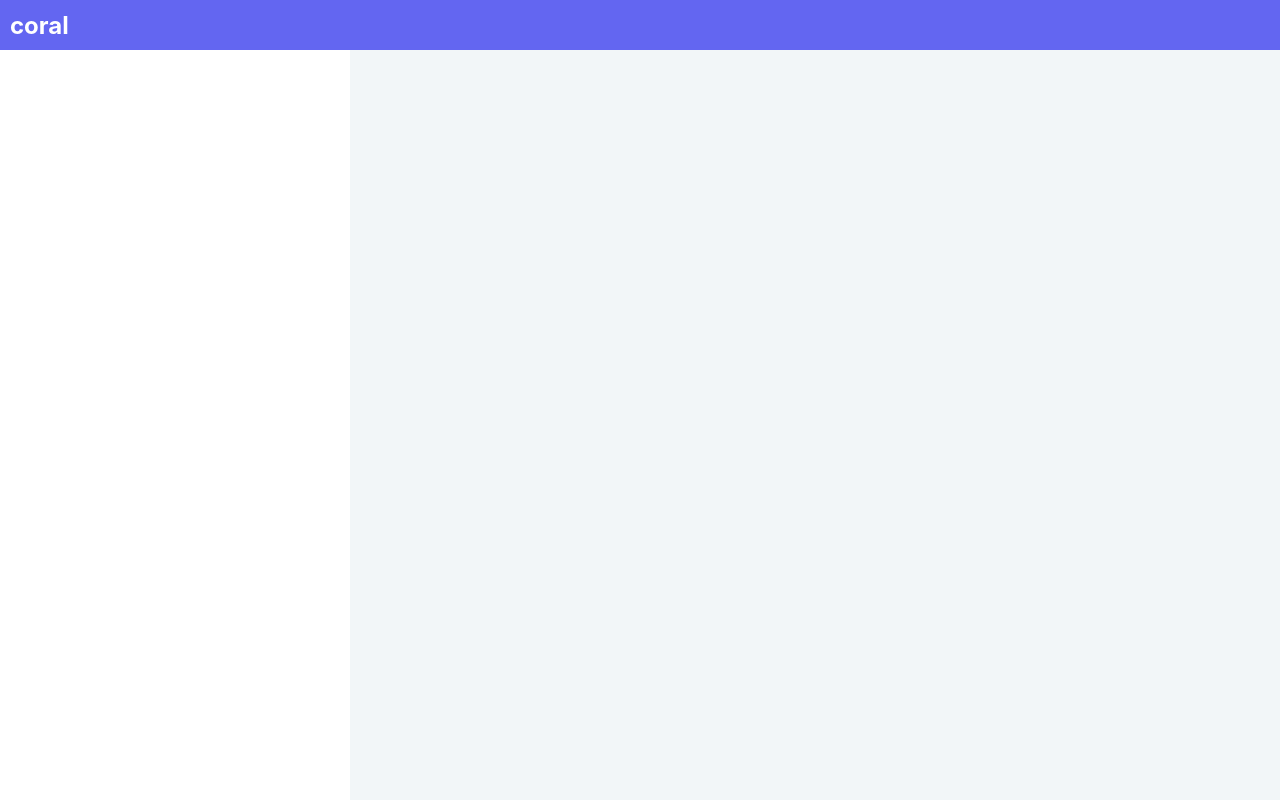
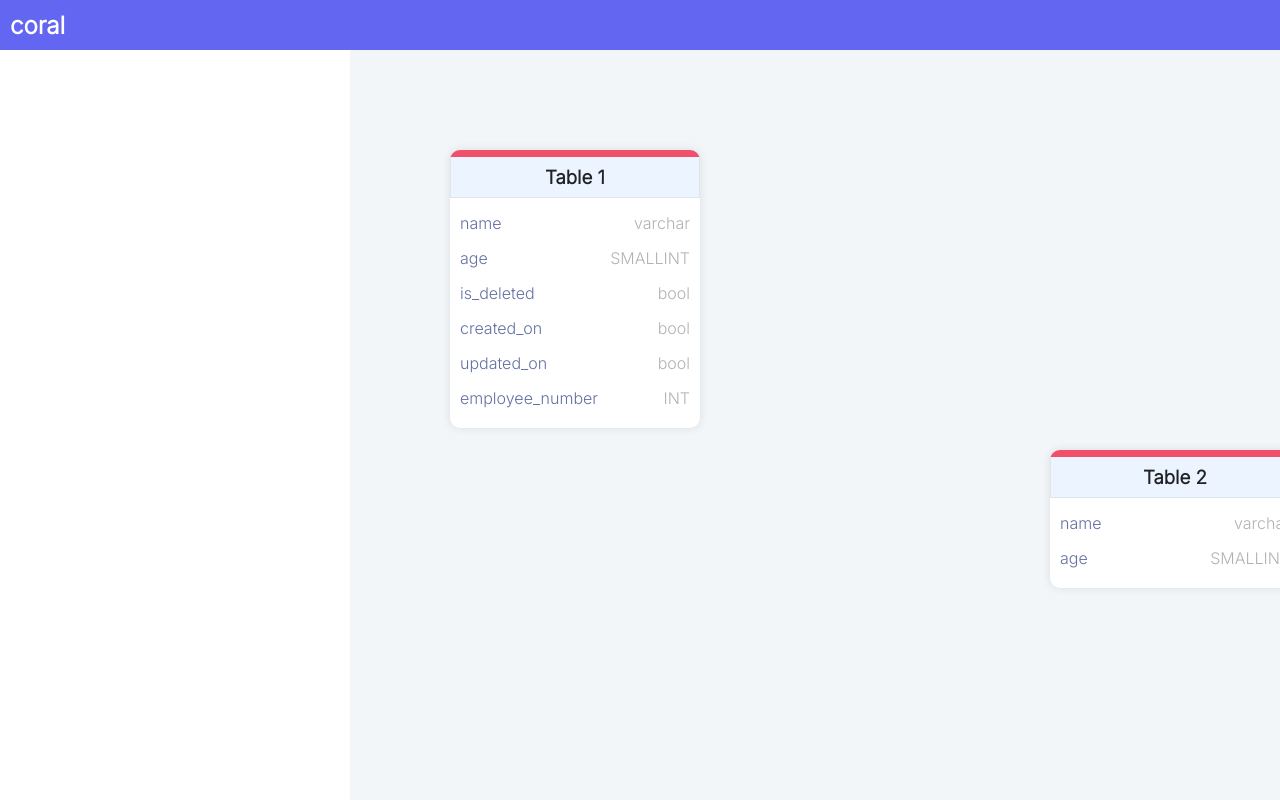
Before and after one commit to binary-ibex/coral, a Svelte app: page / in a window 1280 px wide. Built offline with nearby package versions, Linux system fonts and the light colour scheme.

Commit message:
Add panable working canvas and movable table with dummy store values

```diff
--- a/index.html
+++ b/index.html
@@ -1,13 +1,19 @@
 <!DOCTYPE html>
 <html lang="en">
+
 <head>
   <meta charset="UTF-8" />
   <link rel="icon" type="image/svg+xml" href="/vite.svg" />
   <meta name="viewport" content="width=device-width, initial-scale=1.0" />
+  <link rel="preconnect" href="https://fonts.googleapis.com">
+  <link rel="preconnect" href="https://fonts.gstatic.com" crossorigin>
+  <link href="https://fonts.googleapis.com/css2?family=Inter:wght@300&display=swap" rel="stylesheet">
   <title>Vite + Svelte</title>
 </head>
+
 <body>
   <div id="app"></div>
   <script type="module" src="/src/main.js"></script>
 </body>
+
 </html>
--- a/src/app.css
+++ b/src/app.css
@@ -1,5 +1,5 @@
 * {
-  font-family: Inter, ui-sans-serif, system-ui;
+  font-family: 'Inter', sans-serif;
 }
 
 body {
--- a/src/pages/playground/Playground.svelte
+++ b/src/pages/playground/Playground.svelte
@@ -22,5 +22,6 @@
         grid-template-rows: 50px;
         grid-template-columns: 350px;
         overflow: hidden;
+        position: relative;
     }
 </style>
--- a/src/pages/playground/Sidebar.svelte
+++ b/src/pages/playground/Sidebar.svelte
@@ -1,4 +1,5 @@
-<div class="sidebar" />
+<div class="sidebar">
+</div>
 
 <style>
     .sidebar {
--- /dev/null
+++ b/src/pages/playground/Table.svelte
@@ -0,0 +1,116 @@
+<script>
+    import { onMount } from "svelte";
+    import { schema } from "../../stores/schema.js";
+    export let table;
+
+    let localScheme;
+    var boxRef;
+    let xOffset, yOffset;
+    let selectionLocked = false;
+
+    schema.subscribe((value) => {
+        localScheme = value;
+    });
+
+    function lockSelection(event) {
+        selectionLocked = true;
+        xOffset = event.clientX - boxRef.offsetLeft;
+        yOffset = event.clientY - boxRef.offsetTop;
+    }
+
+    function handleMouseDown(event) {
+        lockSelection(event);
+    }
+
+    function handelMouseUp(event) {
+        selectionLocked = false;
+    }
+
+    function handelMouseMove(event) {
+        if (selectionLocked) {
+            table.position.left = event.clientX - xOffset;
+            table.position.top = event.clientY - yOffset;
+            boxRef.style.left = `${table.position.left}px`;
+            boxRef.style.top = `${table.position.top}px`;
+            schema.set(localScheme);
+        }
+    }
+
+    onMount(() => {
+        boxRef.style.left = table.position.left + "px";
+        boxRef.style.top = table.position.top + "px";
+    });
+</script>
+
+<svelte:window on:mousemove={handelMouseMove} on:mouseup={handelMouseUp} />
+<div
+    class="table-card"
+    on:mousedown={(e) => handleMouseDown(e)}
+    bind:this={boxRef}
+>
+    <div class="table-name">
+        <h3>{table.name}</h3>
+    </div>
+    <div class="table-columns">
+        {#each table.columns as col}
+            <div class="table-column">
+                <div class="field-name">{col.name}</div>
+                <div class="field-type">{col.type}</div>
+            </div>
+        {/each}
+    </div>
+</div>
+
+<style>
+    .table-card {
+        position: absolute;
+        display: flex;
+        flex-direction: column;
+        min-width: 250px;
+        max-width: 300px;
+        background-color: #fff;
+        border-radius: 10px;
+        box-shadow: 0 0 10px rgba(0, 0, 0, 0.1);
+        border-top: 7px solid rgb(241, 80, 107);
+        user-select: none;
+        cursor: pointer;
+    }
+
+    .table-columns {
+        display: flex;
+        flex-direction: column;
+        padding: 10px;
+    }
+
+    .table-name {
+        display: flex;
+        justify-content: center;
+        align-items: center;
+        height: 40px;
+        font-weight: 500;
+        background-color: rgb(235, 244, 255);
+        color: rgba(0, 0, 0, 0.863);
+        border-left: 1px solid rgb(222, 229, 236);
+        border-bottom: 1px solid rgb(222, 229, 236);
+        border-right: 1px solid rgb(222, 229, 236);
+    }
+
+    .table-column {
+        display: flex;
+        justify-content: space-between;
+        align-items: center;
+        height: 30px;
+        margin-bottom: 5px;
+    }
+
+    .field-name {
+        flex-grow: 1;
+        text-align: left;
+        color: rgb(99, 112, 163);
+    }
+
+    .field-type {
+        text-align: right;
+        color: rgb(178, 178, 178);
+    }
+</style>
--- a/src/pages/playground/WorkingCanvas.svelte
+++ b/src/pages/playground/WorkingCanvas.svelte
@@ -1,11 +1,72 @@
-<div class="working-canvas">
-    <div class="hidden-container"></div>
+<script>
+    import Table from "./Table.svelte";
+    import { schema } from "../../stores/schema";
+
+    let localScheme;
+    var boxref = null;
+    var canvasRef = null;
+    var is_selected = false;
+    var xOffset, yOffset;
+    let internalBoxScale = 1;
+
+    function handelmousedown(event) {
+        if (event.target == canvasRef && boxref != null) {
+            is_selected = true;
+            xOffset = event.clientX - boxref.offsetLeft;
+            yOffset = event.clientY - boxref.offsetTop;
+        }
+    }
+
+    function handelMouseWheel(event) {
+        if (boxref != null && boxref != undefined) {
+            if (event.deltaY > 0) {
+                var scrollPosition = 1;
+            } else {
+                var scrollPosition = -1;
+            }
+            var scalingFactor = 0.05;
+            let scale = internalBoxScale + scrollPosition * scalingFactor;
+            internalBoxScale = scale > 0 ? scale : 0;
+            boxref.style.transform = "scale(" + internalBoxScale + ")";
+        }
+    }
+
+    function handelMouseUp(event) {
+        is_selected = false;
+    }
+
+    function handelMouseMove(event) {
+        if (is_selected == true) {
+            boxref.style.left = event.clientX - xOffset + "px";
+            boxref.style.top = event.clientY - yOffset + "px";
+        }
+    }
+
+    schema.subscribe((value) => {
+        localScheme = value;
+    });
+</script>
+
+<svelte:window
+    on:mousemove={handelMouseMove}
+    on:mouseup={handelMouseUp}
+    on:wheel={handelMouseWheel}
+/>
+<div
+    class="working-canvas"
+    bind:this={canvasRef}
+    on:mousedown={handelmousedown}
+>
+    <div class="hidden-container" bind:this={boxref}>
+        {#each $schema.tables as table}
+            <Table {table} />
+        {/each}
+    </div>
 </div>
 
 <style>
     .hidden-container {
         position: absolute;
-        overflow: visible;
         height: 0px;
         width: 0px;
     }
@@ -13,7 +74,8 @@
         grid-area: workingcanvas;
         width: 100%;
         height: 100%;
-        background-color: rgb(242,246,248);
+        background-color: rgb(242, 246, 248);
         overflow: hidden;
+        position: relative;
     }
 </style>
--- /dev/null
+++ b/src/stores/schema.js
@@ -0,0 +1,66 @@
+import { writable } from "svelte/store";
+
+
+export let schema = writable({
+	name: "Schema Name",
+	tables: [
+		{
+			name: "Table 1",
+			position: {
+				top: 100,
+				left: 100,
+				width: 300,
+				height: 300
+			},
+
+			columns: [
+				{
+					name: "name",
+					type: "varchar"
+				},
+				{
+					name: "age",
+					type: "SMALLINT"
+				},
+				{
+					name: "is_deleted",
+					type: "bool"
+				},
+				{
+					name: "created_on",
+					type: "bool"
+				},
+				{
+					name: "updated_on",
+					type: "bool"
+				},
+				{
+					name: "employee_number",
+					type: "INT"
+				},
+
+			],
+			relations: []
+		},
+		{
+			name: "Table 2",
+			position: {
+				top: 400,
+				left: 700,
+				width: 300,
+				height: 157
+			},
+
+			columns: [
+				{
+					name: "name",
+					type: "varchar"
+				},
+				{
+					name: "age",
+					type: "SMALLINT"
+				}
+			]
+		}
+	]
+});
```
Lines whose indentation alone changed are shown as unchanged.
